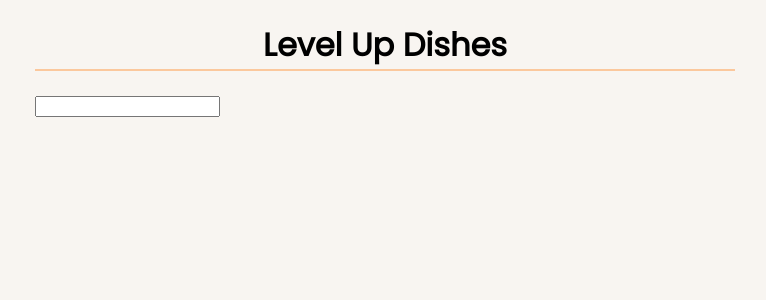
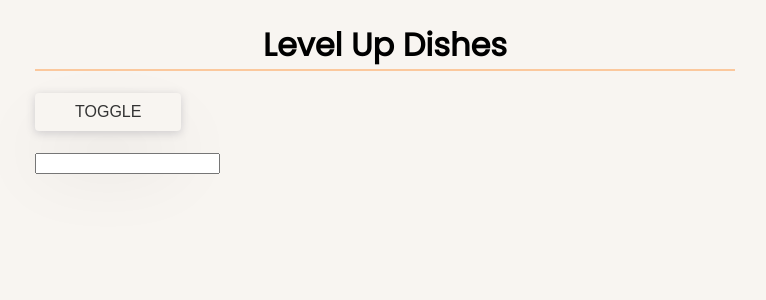
Before and after one commit to leveluptuts/hooks-starter, a React (Create React App) app: page / in a window 1280 px wide. Shown: the top 300 px of the page, without its empty margins (255-1021 px from the left). Built offline with nearby package versions, Linux system fonts and the light colour scheme.

Commit message:
Stateful Toggle Class Component

```diff
--- a/src/App.js
+++ b/src/App.js
@@ -1,4 +1,5 @@
 import React, { useState } from 'react';
+import Toggle from './Toggle';
 
 const App = () => {
 
@@ -7,6 +8,7 @@ const App = () => {
   return (
     <div className="main-wrapper">
       <h1>Level Up Dishes</h1>
+      <Toggle></Toggle>
       <h3>{name}</h3>
       <input type="text" onChange={(e) => setName(e.target.value)} value={name} />
     </div>
--- /dev/null
+++ b/src/Toggle.js
@@ -0,0 +1,22 @@
+import React, { Component } from "react";
+
+export default class Refactor extends Component {
+  state = {
+    isToggled: false
+  };
+
+  toggle = () => {
+    this.setState(state => {
+      return { isToggled: !state.isToggled };
+    });
+  };
+
+  render() {
+    return (
+      <div>
+        <button onClick={this.toggle}>Toggle</button>
+        {this.state.isToggled && <h2>Hello!</h2>}
+      </div>
+    );
+  }
+}
```
